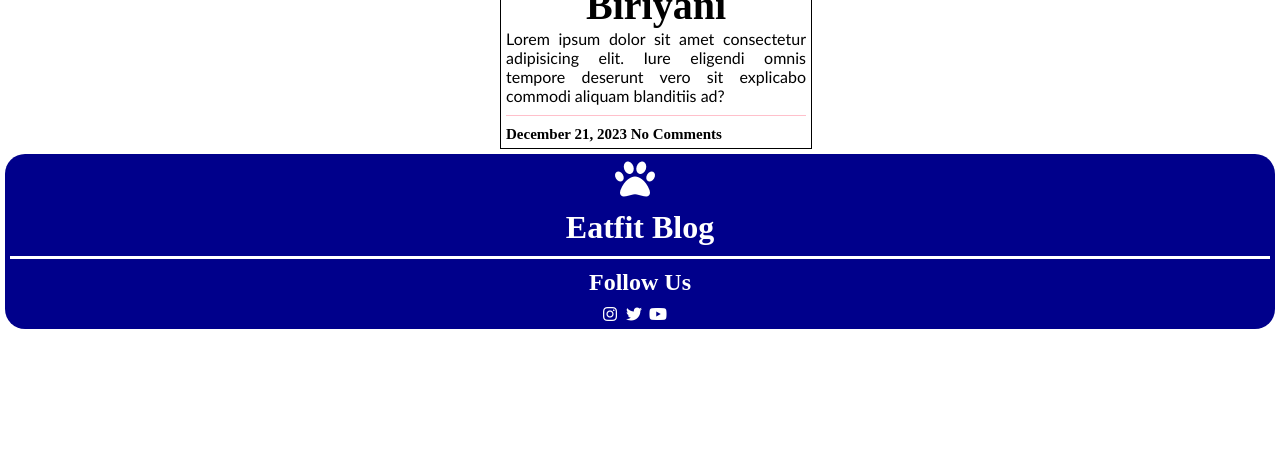
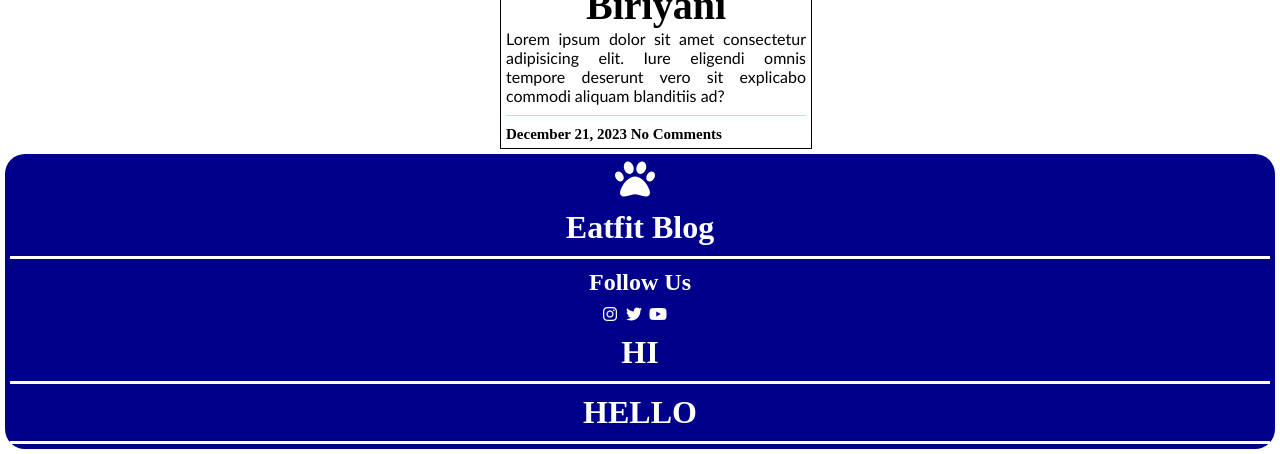
Before and after one commit to Soha-1010/project-, a plain HTML site: page index.html in a window 1280 px wide. Shown: the part 433-887 px from the top of the page. Before the commit the page ends 800 px from the top, so only its background shows below. Drawn offline with Linux system fonts and the light colour scheme.

Commit message:
Update index.html

```diff
--- a/index.html
+++ b/index.html
@@ -44,6 +44,8 @@
                 <a href=""><i class="fa-brands fa-twitter"></i></a>
                 <a href=""><i class="fa-brands fa-youtube"></i></a>
             </div>
+            <h1>HI</h1>
+            <H1>HELLO</H1>
         </div>
     </div>
 
```
